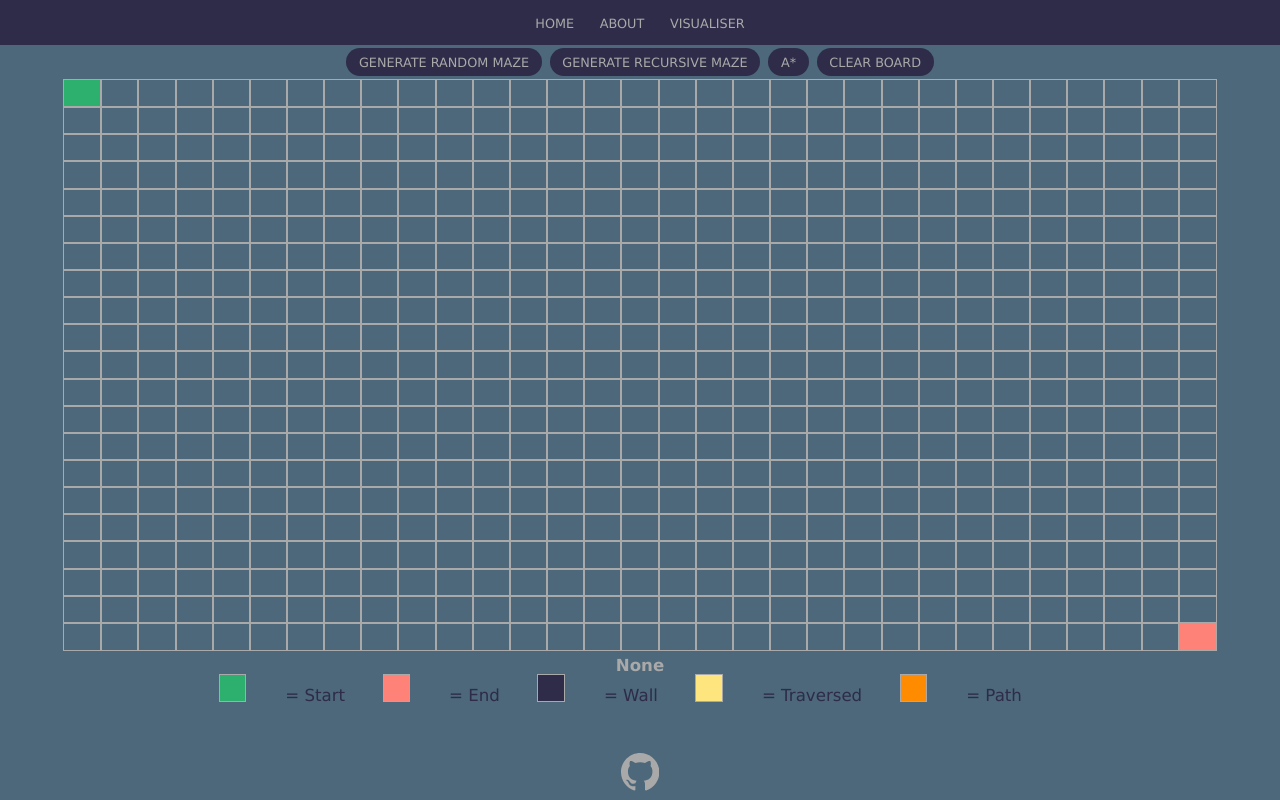
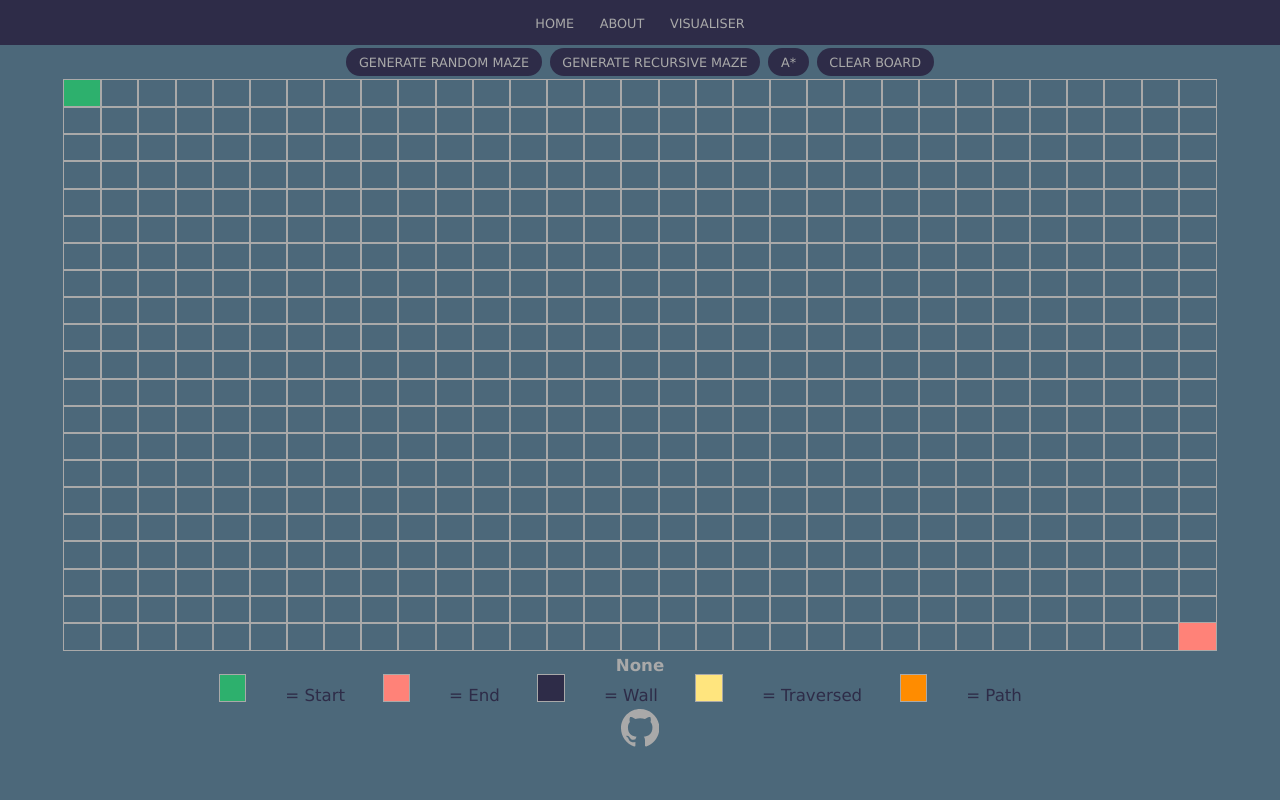
Before and after one commit to Tea-Sea/portfolio, a React (Create React App) app: page /visualiser in a window 1280 px wide. Built offline with nearby package versions, Linux system fonts and the light colour scheme.

Commit message:
tidy up layouts

```diff
--- a/src/Pages/About/About.css
+++ b/src/Pages/About/About.css
@@ -2,6 +2,8 @@
   margin-left: 5vw;
   margin-right: 5vw;
   background-image: linear-gradient(rgb(0 0 0/10%) 0 0);
+  padding-bottom: 5%;
+  margin-bottom: 3vh;
 }
 
 p {
--- a/src/Pages/Visualiser/Visualiser.css
+++ b/src/Pages/Visualiser/Visualiser.css
@@ -72,11 +72,10 @@ dd {
 }
 
 #githubLogo {
-  position: fixed;
-  margin-bottom: 0.4vw;
   bottom: 0;
-  left: 0;
-  width: 100%;
+  left: 50%;
+  margin-bottom: 0.2vw;
+  margin-top: 10vh;
 }
 
 @media only screen and (max-width: 600px) {
```
